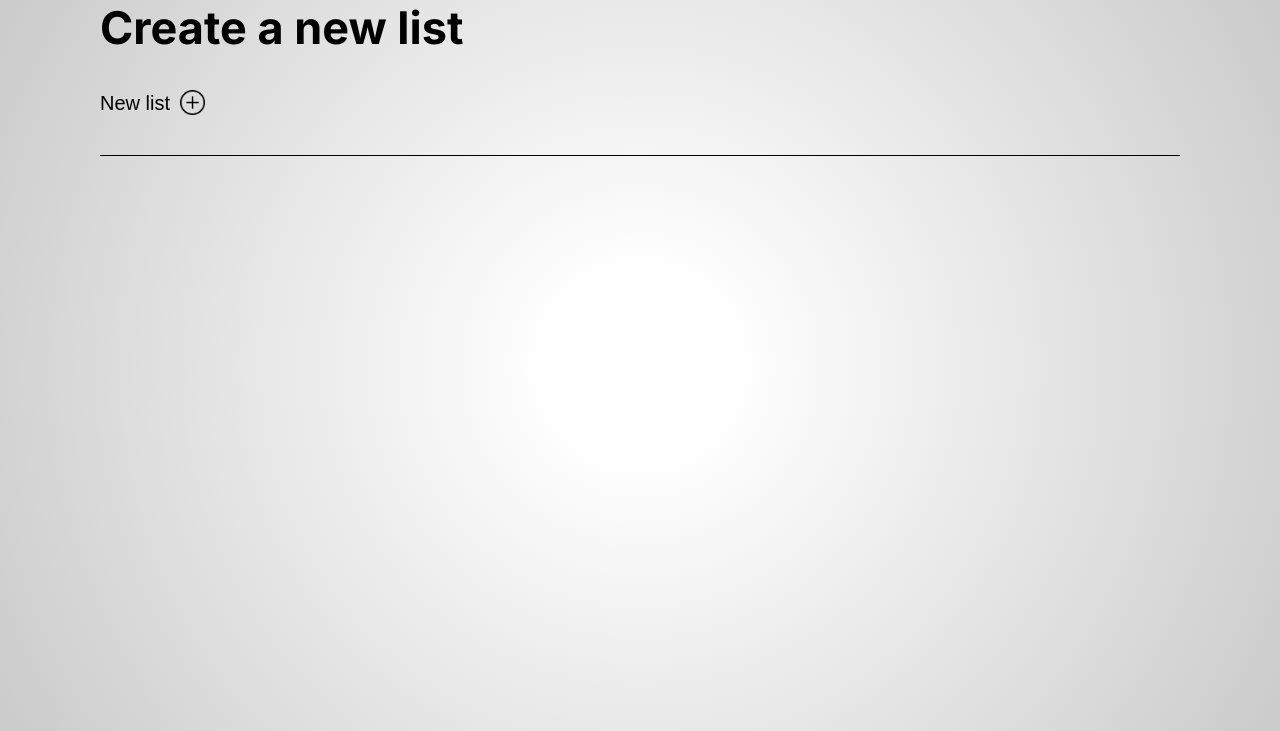
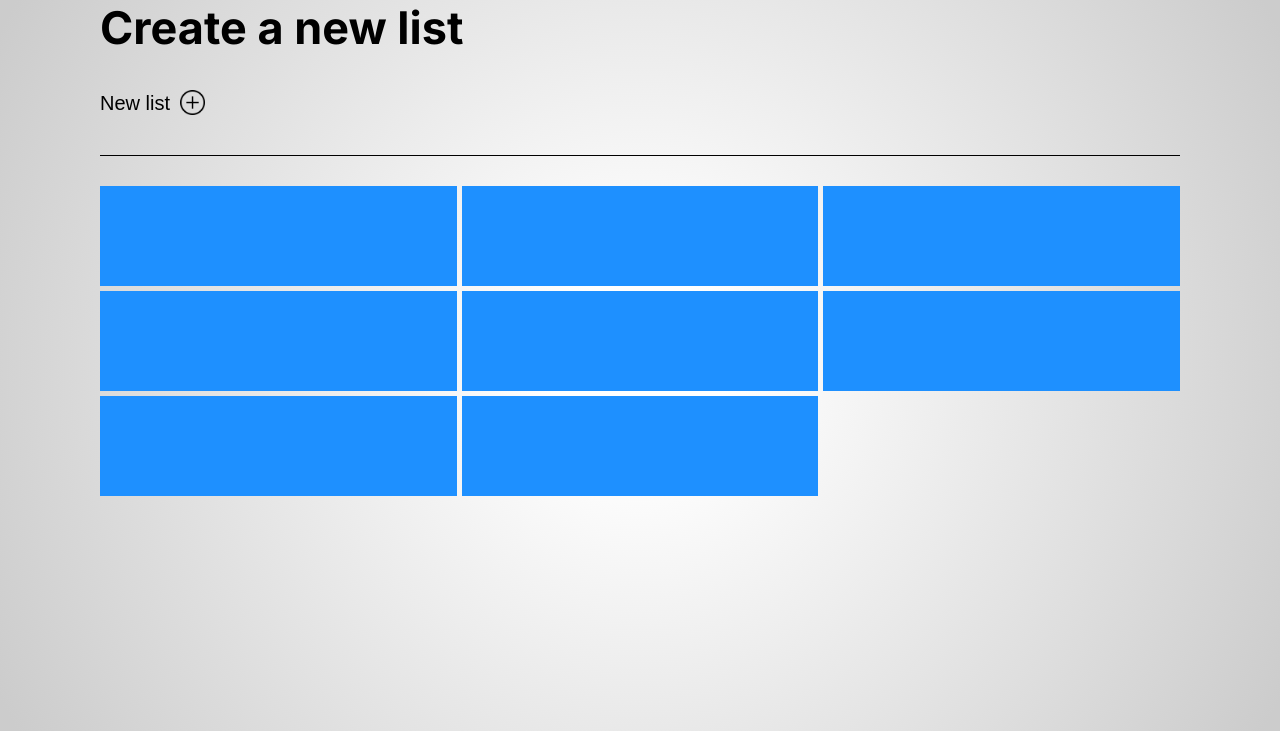
Before and after one commit to mohammad-alj/myTodo, a Flask app: page / in a window 1280 px wide. Shown: the part 69-800 px from the top of the page. Run offline with Flask 3, Linux system fonts and the light colour scheme; a user stored in the database is signed in; some libraries are stand-ins or nearby versions.

Commit message:
Create grid system.

```diff
--- a/app.py
+++ b/app.py
@@ -129,8 +129,9 @@ def logout():
 
 
 @app.route('/api/lists', methods=['POST', 'GET'])
-@login_required
 def lists():
+    if not session['user_id']:
+        return redirect('/login')
     if request.method == 'POST':
         list_name = request.form.get('list-name')
         db.execute('INSERT INTO lists (user_id, list_name) VALUES (?, ?)',
--- a/static/css/home.css
+++ b/static/css/home.css
@@ -23,3 +23,35 @@
 #create-list-form {
     padding-left: 5rem;
 }
+
+.lists {
+    display: grid;
+    gap: 5px;
+    margin-top: 3rem;
+    grid-template-columns: 1fr;
+}
+
+@media screen and (min-width: 768px) {
+    .lists {
+        grid-template-columns: 1fr 1fr;
+    }
+}
+
+@media screen and (min-width: 1024px) {
+    .lists {
+        grid-template-columns: 1fr 1fr 1fr;
+    }
+}
+
+@media screen and (min-width: 1440px) {
+    .lists {
+        grid-template-columns: 1fr 1fr 1fr 1fr;
+    }
+}
+
+.list {
+    background: dodgerblue;
+    height: 10rem;
+    width: 100%;
+
+}
--- a/templates/index.html
+++ b/templates/index.html
@@ -41,6 +41,16 @@ session['user_id'] %}
 			<button class="btn btn--none" id="hide-form-btn">hide form</button>
 		</div>
 	</div>
+	<div class="lists">
+		<div class="list"></div>
+		<div class="list"></div>
+		<div class="list"></div>
+		<div class="list"></div>
+		<div class="list"></div>
+		<div class="list"></div>
+		<div class="list"></div>
+		<div class="list"></div>
+	</div>
 	<script src="../static/js/newListForm.js"></script>
 	{% else %}
 	<h1>Create an acount to get started!</h1>
```
